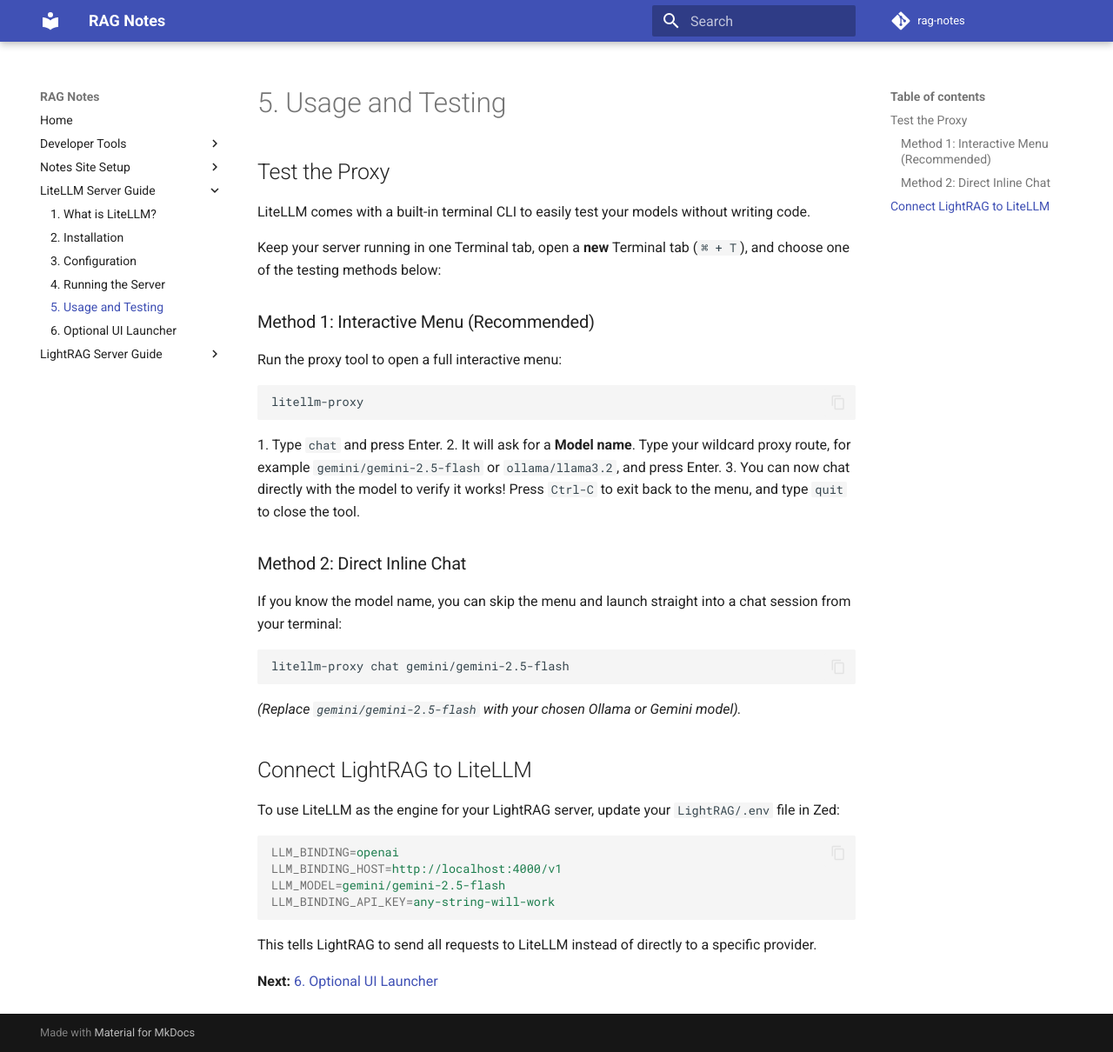
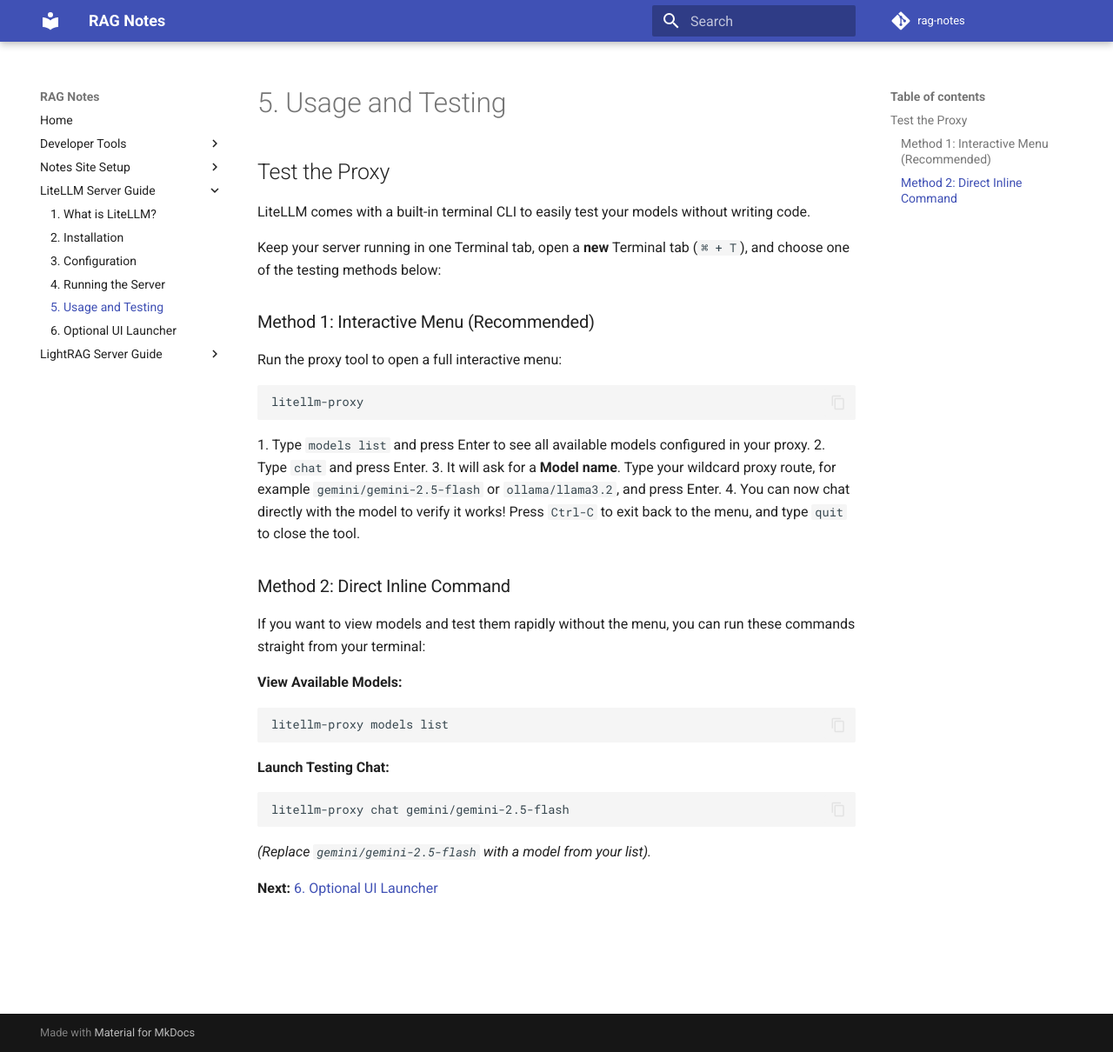
Before and after one commit to kbhatiya999/rag-notes, an MkDocs documentation site: the page built from docs/litellm/5-usage-and-testing.md, in a window 1280 px wide and 1210 px high. Shown: the whole window at 87% size. Built offline with MkDocs 1.6.1 and Material for MkDocs 9.7.7, drawn with Linux system fonts in a browser that asks for light colours; comment, search, counter and statistics services are not loaded.

Commit message:
Moved LightRAG connection block to the LightRAG guide and expanded LiteLLM testing models list.

````diff
--- a/docs/litellm/5-usage-and-testing.md
+++ b/docs/litellm/5-usage-and-testing.md
@@ -10,27 +10,23 @@
 ```bash
 litellm-proxy
 ```
-1. Type `chat` and press Enter.
-2. It will ask for a **Model name**. Type your wildcard proxy route, for example `gemini/gemini-2.5-flash` or `ollama/llama3.2`, and press Enter.
-3. You can now chat directly with the model to verify it works! Press `Ctrl-C` to exit back to the menu, and type `quit` to close the tool.
+1. Type `models list` and press Enter to see all available models configured in your proxy.
+2. Type `chat` and press Enter.
+3. It will ask for a **Model name**. Type your wildcard proxy route, for example `gemini/gemini-2.5-flash` or `ollama/llama3.2`, and press Enter.
+4. You can now chat directly with the model to verify it works! Press `Ctrl-C` to exit back to the menu, and type `quit` to close the tool.
 
-### Method 2: Direct Inline Chat
-If you know the model name, you can skip the menu and launch straight into a chat session from your terminal:
+### Method 2: Direct Inline Command
+If you want to view models and test them rapidly without the menu, you can run these commands straight from your terminal:
+
+**View Available Models:**
+```bash
+litellm-proxy models list
+```
+
+**Launch Testing Chat:**
 ```bash
 litellm-proxy chat gemini/gemini-2.5-flash
 ```
-*(Replace `gemini/gemini-2.5-flash` with your chosen Ollama or Gemini model).*
-
-## Connect LightRAG to LiteLLM
-To use LiteLLM as the engine for your LightRAG server, update your `LightRAG/.env` file in Zed:
-
-```ini
-LLM_BINDING=openai
-LLM_BINDING_HOST=http://localhost:4000/v1
-LLM_MODEL=gemini/gemini-2.5-flash
-LLM_BINDING_API_KEY=any-string-will-work
-```
-
-This tells LightRAG to send all requests to LiteLLM instead of directly to a specific provider.
+*(Replace `gemini/gemini-2.5-flash` with a model from your list).*
 
 **Next:** [6. Optional UI Launcher](6-optional-ui-launcher.md)
````
Also changed, not shown: docs/lightrag-server/3-configuration.md (+7 -0 lines).
